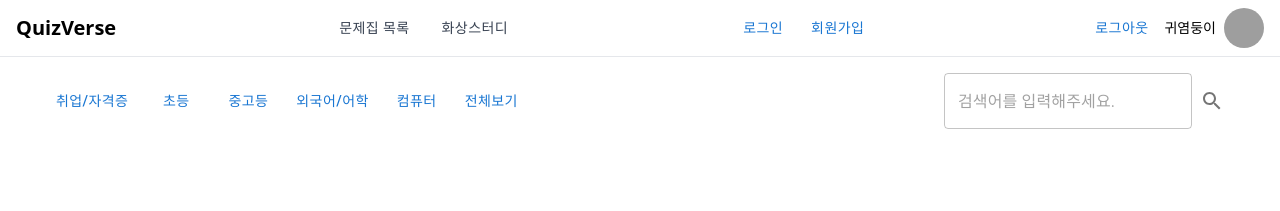
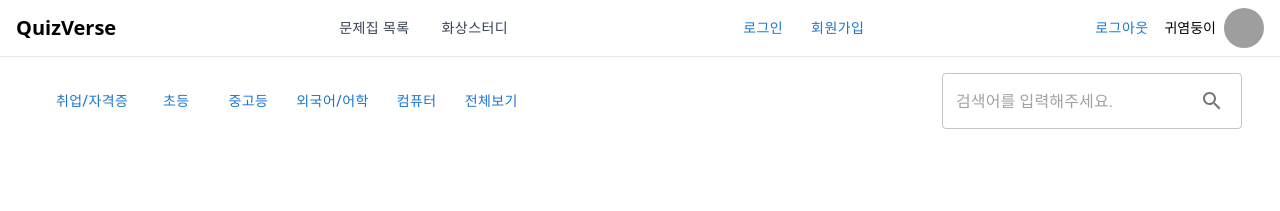
Before and after one commit to QuizVerse/finalQuizVerse, a React (Create React App) app in the folder src/main/reactjs/: page / in a window 1280 px wide. Shown: the top 211 px of the page. Built offline with nearby package versions, Linux system fonts and the light colour scheme; grey boxes are pictures that could not be loaded.

Commit message:
searchInput 제작

```diff
--- a/src/main/reactjs/src/components/CategoryHeader.jsx
+++ b/src/main/reactjs/src/components/CategoryHeader.jsx
@@ -1,10 +1,10 @@
 import {Button, IconButton, TextField} from "@mui/material";
-import SearchIcon from '@mui/icons-material/Search';
+import SearchInput from "./SearchInput";
 
 export default function CategoryHeader() {
     return (
-        <div className="flex justify-between px-12 py-4">
-            <div className="flex flex-wrap items-center justify-center gap-2 mb-4">
+        <div className="flex justify-between px-12 py-4 items-center">
+            <div className="flex flex-wrap items-center justify-center gap-2">
                 <Button className="px-4 py-2 text-blue-600 border border-blue-600 rounded-full">취업/자격증</Button>
                 <Button className="px-4 py-2 text-blue-600 border border-blue-600 rounded-full">초등</Button>
                 <Button className="px-4 py-2 text-blue-600 border border-blue-600 rounded-full">중고등</Button>
@@ -12,12 +12,7 @@ export default function CategoryHeader() {
                 <Button className="px-4 py-2 text-blue-600 border border-blue-600 rounded-full">컴퓨터</Button>
                 <Button className="px-4 py-2 text-blue-600 border border-blue-600 rounded-full">전체보기</Button>
             </div>
-            <div className="flex items-center justify-center mb-4">
-                <TextField placeholder="검색어를 입력해주세요." className="w-full max-w-md px-4 py-2 border rounded" type="text"></TextField>
-                <IconButton className="p-2 ml-2 text-gray-600 bg-gray-100 rounded">
-                    <SearchIcon/>
-                </IconButton>
-            </div>
+            <SearchInput/>
         </div>
     )
 }
--- /dev/null
+++ b/src/main/reactjs/src/components/SearchInput.jsx
@@ -0,0 +1,16 @@
+import {IconButton, TextField} from "@mui/material";
+import SearchIcon from "@mui/icons-material/Search";
+
+export default function SearchInput() {
+    return (
+        <div className="flex items-center justify-center">
+            <TextField placeholder="검색어를 입력해주세요." className="w-full max-w-md px-4 py-2 border rounded"
+                       type="text"
+                       style={{width:"300px"}}
+            ></TextField>
+            <IconButton style={{marginLeft:"-50px"}}>
+                <SearchIcon/>
+            </IconButton>
+        </div>
+    );
+}
```
